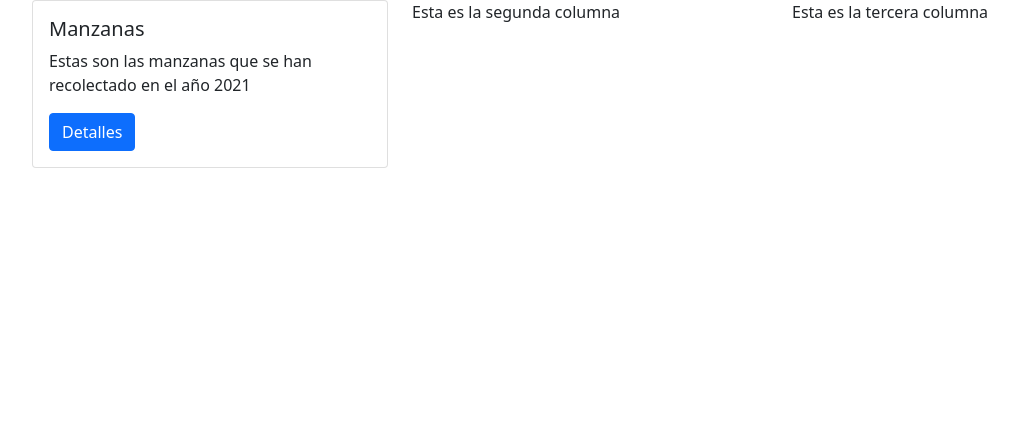
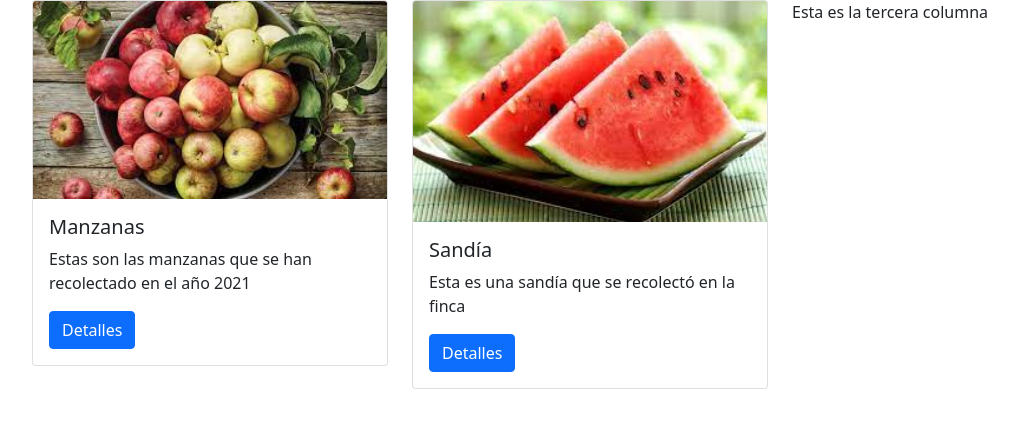
Before and after one commit to DavidCT/PruebaDesarrolloWeb, a plain HTML site: page index.html in a window 1280 px wide. Shown: the whole page, without its empty margins (50-1068 px from the left). Drawn offline with nearby package versions, Linux system fonts and the light colour scheme.

Commit message:
Ultima Subida

```diff
--- /dev/null
+++ b/app.js
@@ -0,0 +1,4 @@
+function obtenerDatosCliente() {
+    const arrayColores = ["Rojo", "Amarillo", "Verde", "Negro", "Naranja", "Azul"];
+    arrayColores.push();
+};
--- a/index.html
+++ b/index.html
@@ -15,6 +15,7 @@
         <div class="row">
             <div class="col">
                 <div class="card">
+                    <img src= "img/Manzanas.jpg" class="card-img-top" alt="Unas manzanas">
                     <div class="card-body">
                         <h5 class="card-title">Manzanas</h5>
                         <p class="card-text">Estas son las manzanas que se han recolectado en el año 2021</p>
@@ -22,7 +23,16 @@
                     </div>
                 </div>
             </div>
-            <div class="col">Esta es la segunda columna</div>
+            <div class="col">
+                <div class="card">
+                    <img src= "img/Sandia.jpg" class="card-img-top" alt="Un sandia">
+                    <div class="card-body">
+                        <h5 class="card-title">Sandía</h5>
+                        <p class="card-text">Esta es una sandía que se recolectó en la finca</p>
+                        <a href="#" class="btn btn-primary">Detalles</a>
+                    </div>
+                </div>
+            </div>
             <div class="col">Esta es la tercera columna</div>
         </div>
     </div>
```
Also changed, not shown: img/Peras.jpg (added), img/Sandia.jpg (added).
